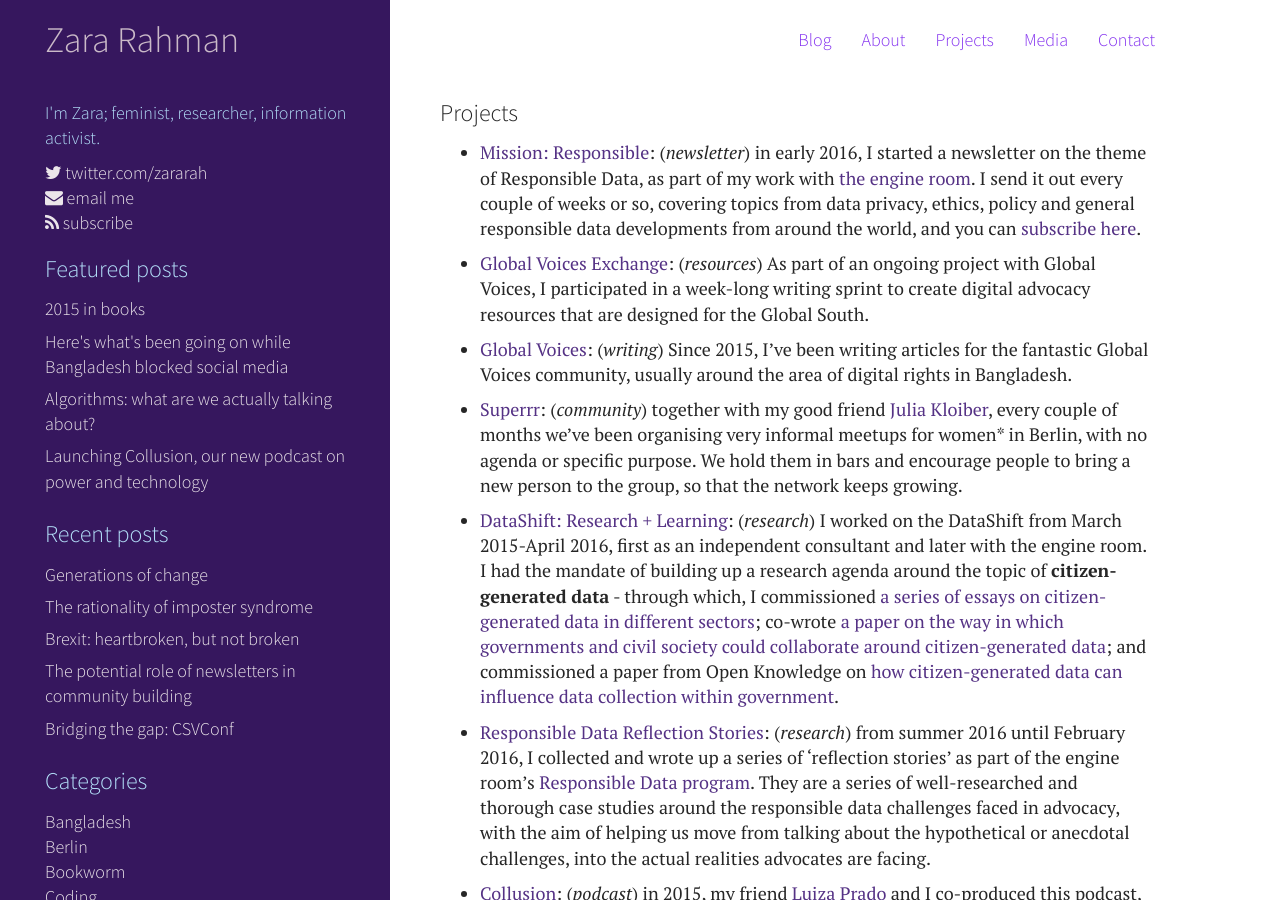
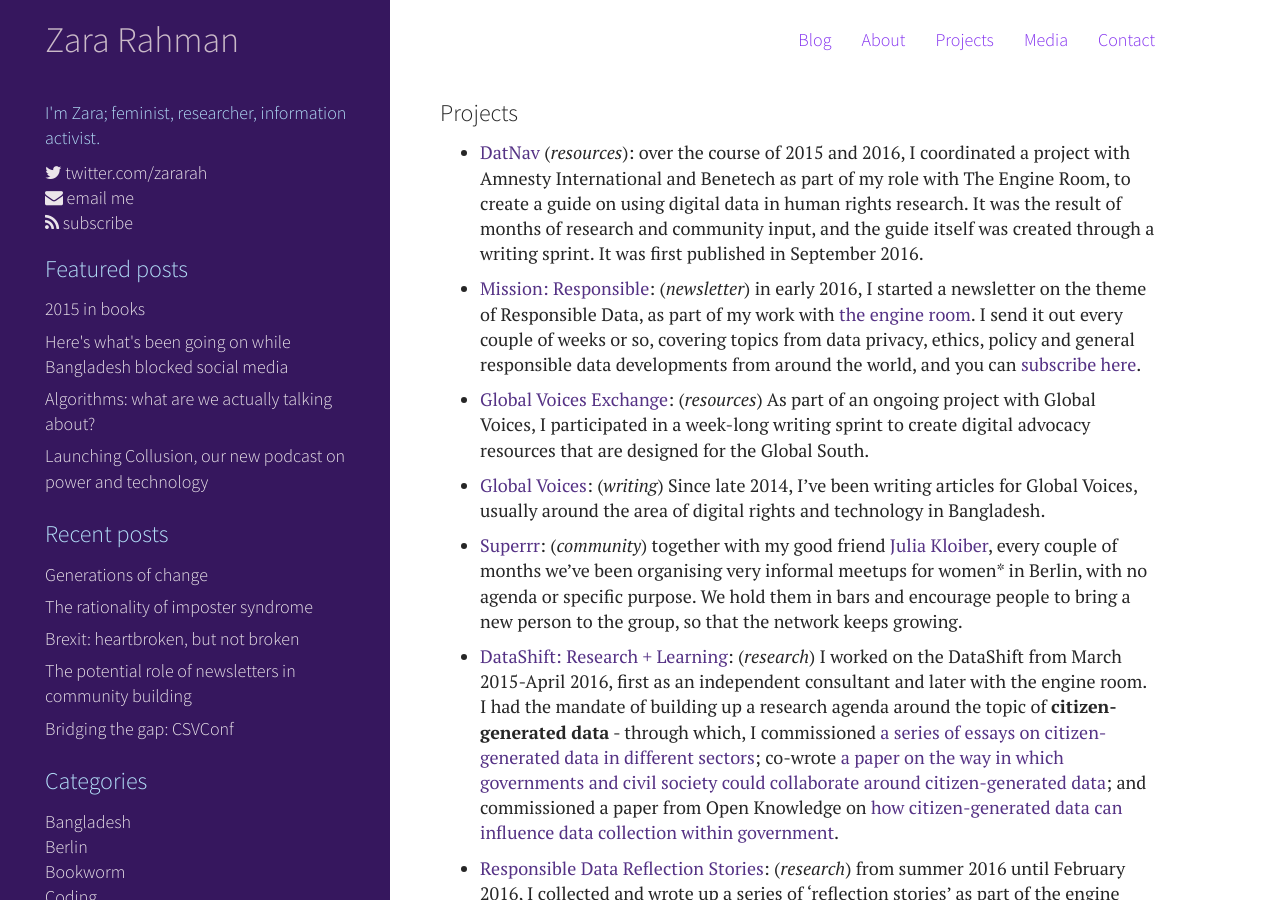
Before and after one commit to zararah/zararah.net, a Jekyll site: the page built from projects/index.md, in a window 1280 px wide and 900 px high. Built offline with Jekyll 4.4.1, drawn with Linux system fonts in a browser that asks for light colours; Markdown is read by kramdown in place of the engine named in the settings.

Commit message:
Add new projects

```diff
--- a/projects/index.md
+++ b/projects/index.md
@@ -5,11 +5,13 @@
 
 ### Projects
 
+* [DatNav](https://engn.it/datnav) (*resources*): over the course of 2015 and 2016, I coordinated a project with Amnesty International and Benetech as part of my role with The Engine Room, to create a guide on using digital data in human rights research. It was the result of months of research and community input, and the guide itself was created through a writing sprint. It was first published in September 2016.
+
 * [Mission: Responsible](https://us2.campaign-archive1.com/?u=1747fd8a7bf587bd4a215d984&id=fcf2ebf053): (*newsletter*) in early 2016, I started a newsletter on the theme of Responsible Data, as part of my work with [the engine room](https://theengineroom.org). I send it out every couple of weeks or so, covering topics from data privacy, ethics, policy and general responsible data developments from around the world, and you can [subscribe here](https://theengineroom.us2.list-manage.com/subscribe?u=1747fd8a7bf587bd4a215d984&id=abf5695570).
 
 * [Global Voices Exchange](rising.globalvoices.org/exchange): (*resources*) As part of an ongoing project with Global Voices, I participated in a week-long writing sprint to create digital advocacy resources that are designed for the Global South.
 
-* [Global Voices](https://globalvoices.org/author/zararahman/): (*writing*) Since 2015, I've been writing articles for the fantastic Global Voices community, usually around the area of digital rights in Bangladesh.
+* [Global Voices](https://globalvoices.org/author/zararahman/): (*writing*) Since late 2014, I've been writing articles for Global Voices, usually around the area of digital rights and technology in Bangladesh.
 
 * [Superrr](https://superrr.ninja): (*community*) together with my good friend [Julia Kloiber](http://juliakloiber.com/), every couple of months we've been organising very informal meetups for women* in Berlin, with no agenda or specific purpose. We hold them in bars and encourage people to bring a new person to the group, so that the network keeps growing.
 
```
